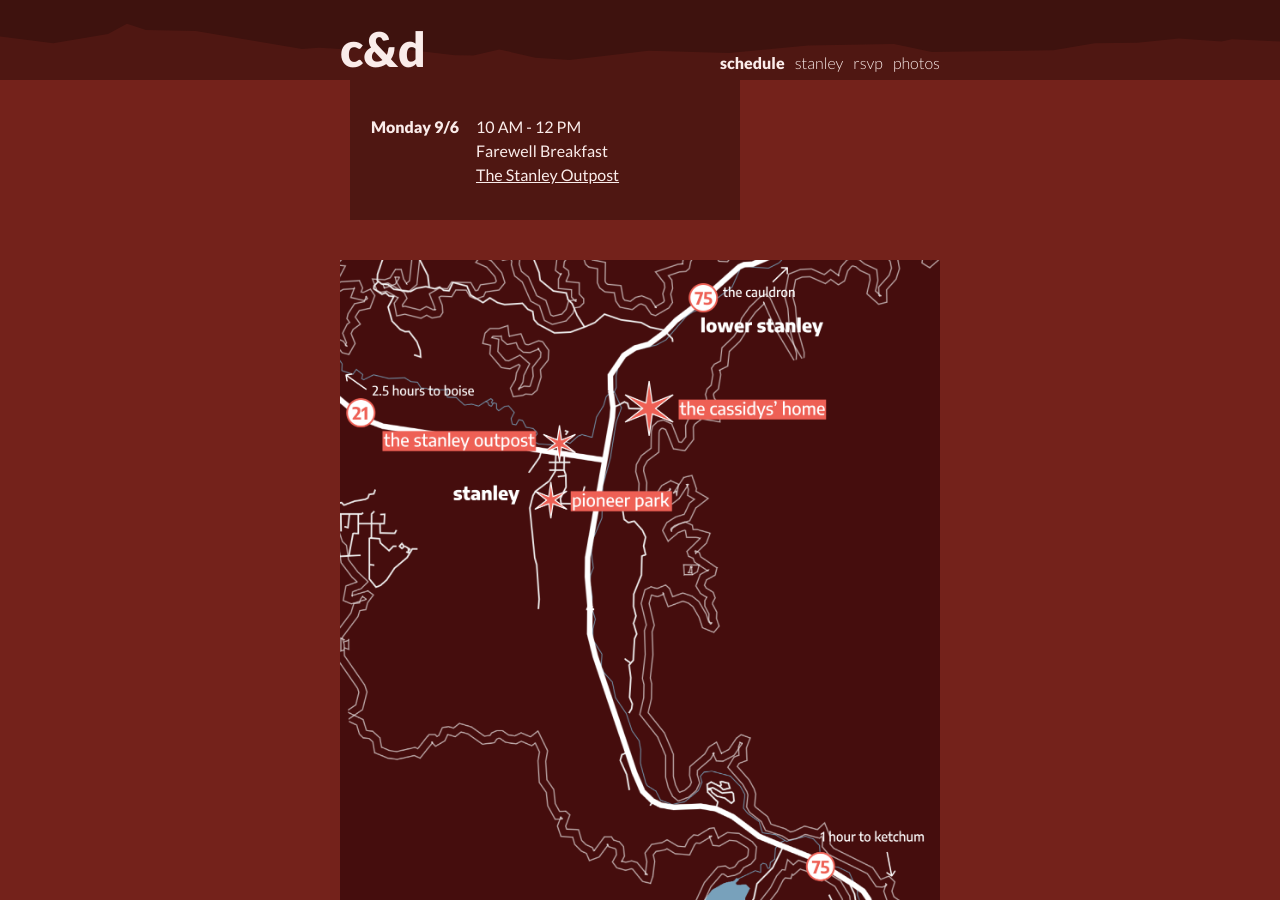
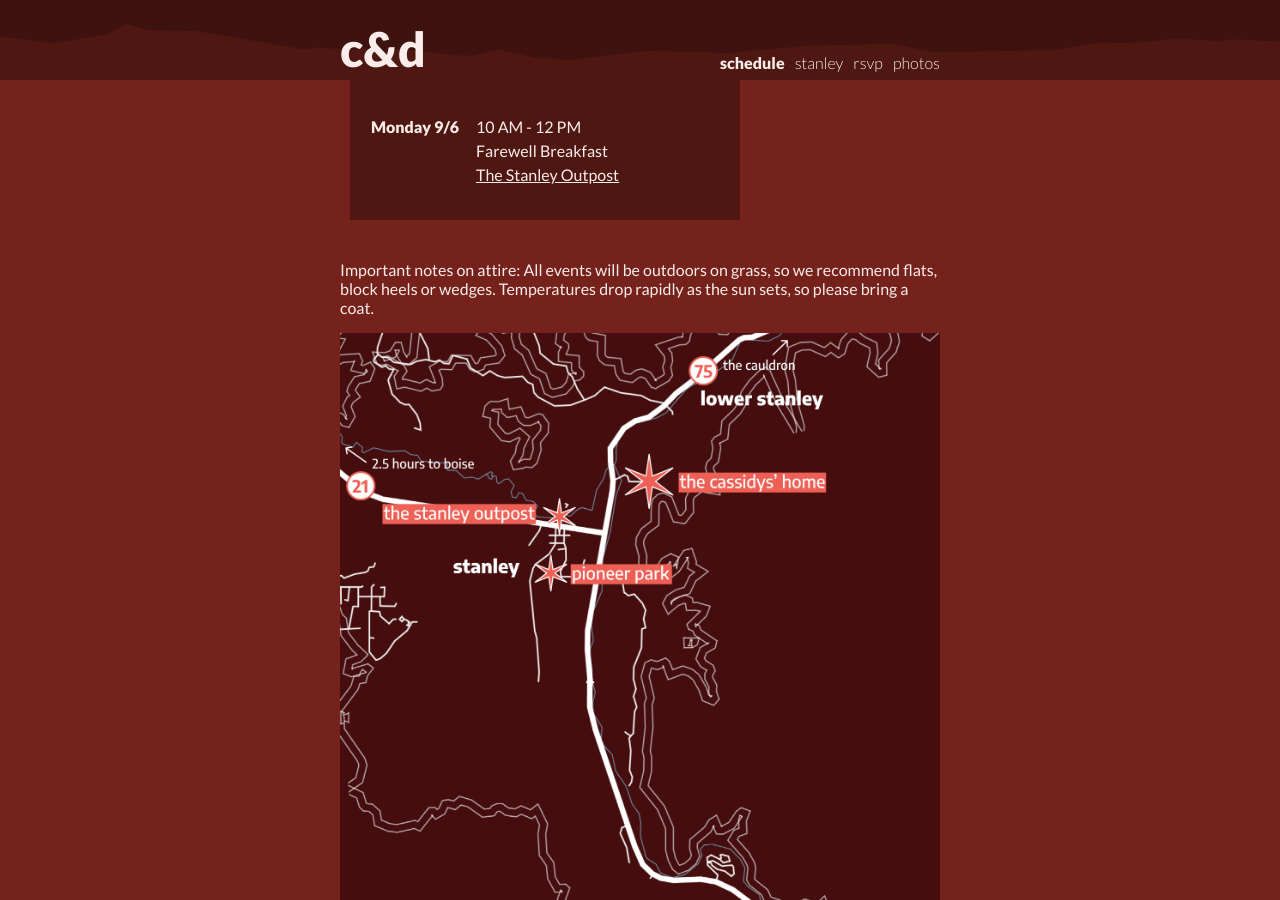
Before and after one commit to dproctor/wedding-website, a Jekyll site: the page built from schedule.md, in a window 1280 px wide and 900 px high, scrolled down 678 px. Built offline with Jekyll 4.4.1, drawn with Linux system fonts in a browser that asks for light colours.

Commit message:
added note on shoes and coats

```diff
--- a/schedule.md
+++ b/schedule.md
@@ -85,6 +85,9 @@ are invited to all events.
 </tr>
 </table>
 
+<p>Important notes on attire: All events will be outdoors on grass, so we recommend flats,
+block heels or wedges. Temperatures drop rapidly as the sun sets, so please bring a coat.</p>
+
 <img src="/assets/img/map.png">
 
 <h2> Directions to events </h2>
```
